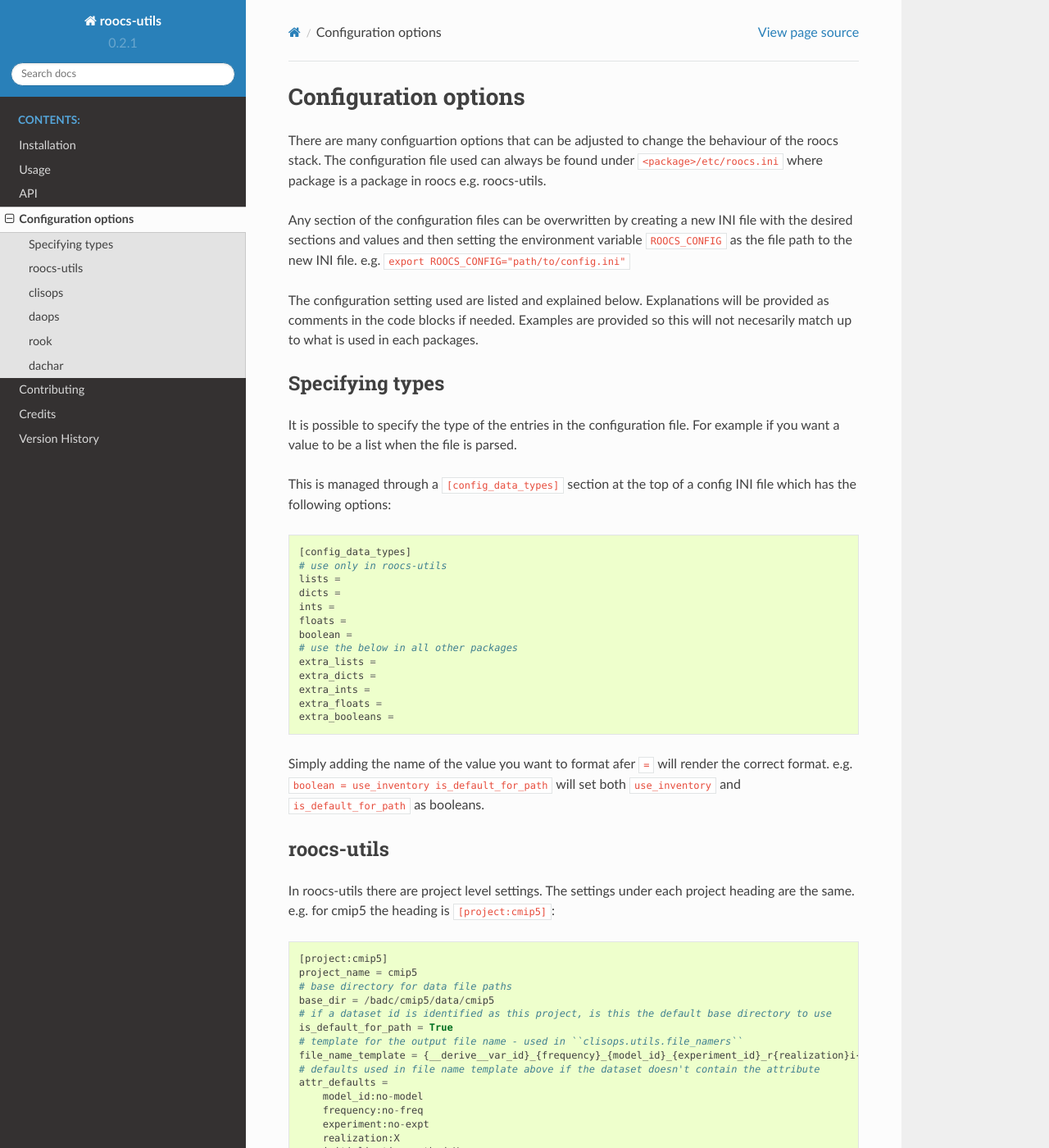
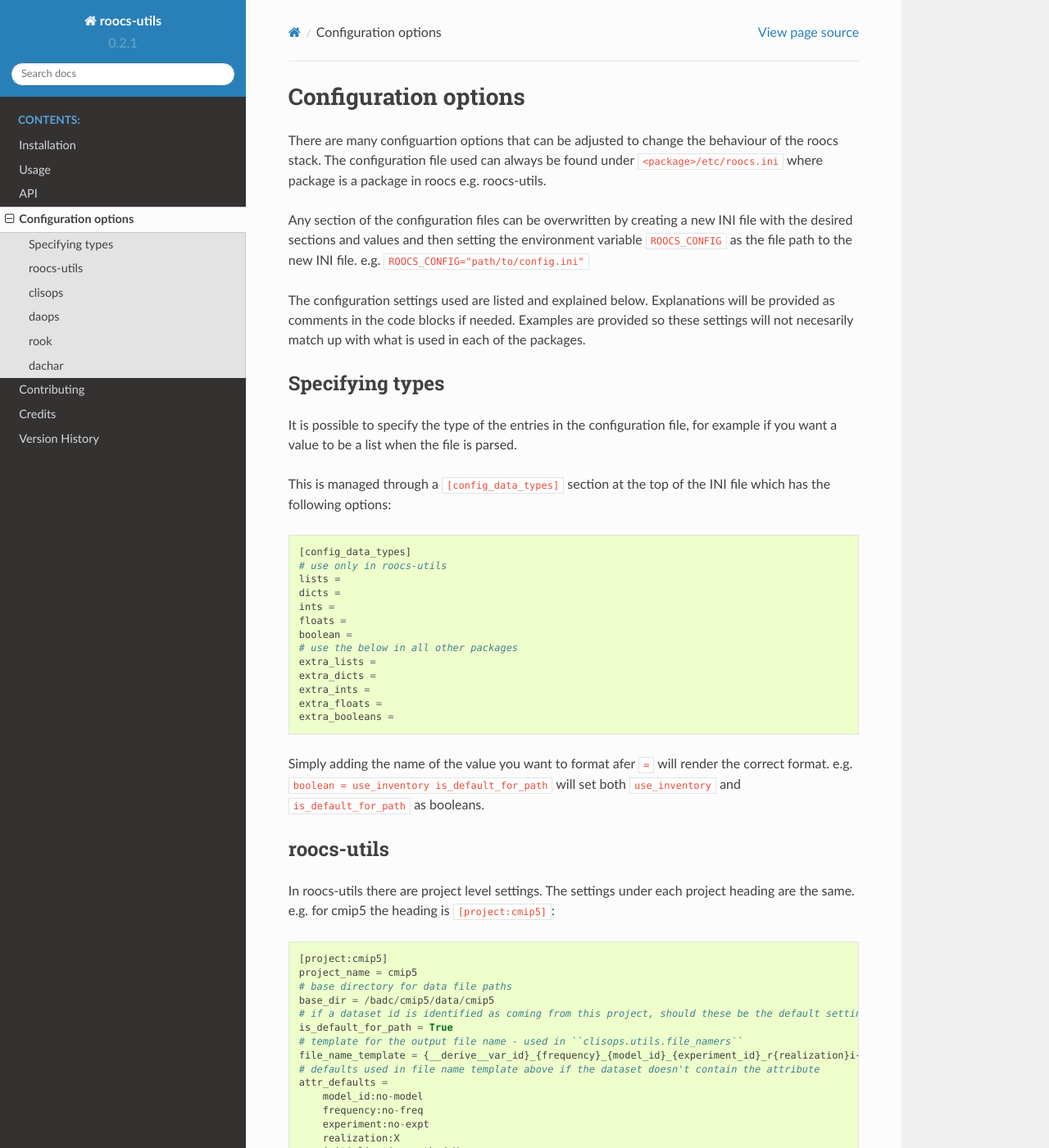
Before and after one commit to roocs/roocs-utils, a Sphinx documentation site: the page built from docs/configuration.rst, in a window 1280 px wide and 1400 px high. Shown: the whole window at 82% size. Built offline with Sphinx 7.4.7 and the Read the Docs theme 2.0.0, drawn with Linux system fonts in a browser that asks for light colours; pages that are not in the unit, such as notebooks, are missing from menus; some of the changed text lies outside the part shown.

Commit message:
fix typos

```diff
--- a/docs/configuration.rst
+++ b/docs/configuration.rst
@@ -7,17 +7,17 @@
 The configuration file used can always be found under ``<package>/etc/roocs.ini`` where package is a package in roocs e.g. roocs-utils.
 
 Any section of the configuration files can be overwritten by creating a new INI file with the desired sections and values and then setting the environment variable ``ROOCS_CONFIG`` as the file path to the new INI file.
-e.g. ``export ROOCS_CONFIG="path/to/config.ini"``
+e.g. ``ROOCS_CONFIG="path/to/config.ini"``
 
-The configuration setting used are listed and explained below. Explanations will be provided as comments in the code blocks if needed.
-Examples are provided so this will not necesarily match up to what is used in each packages.
+The configuration settings used are listed and explained below. Explanations will be provided as comments in the code blocks if needed.
+Examples are provided so these settings will not necesarily match up with what is used in each of the packages.
 
 Specifying types
 ################
 
-It is possible to specify the type of the entries in the configuration file. For example if you want a value to be a list when the file is parsed.
+It is possible to specify the type of the entries in the configuration file, for example if you want a value to be a list when the file is parsed.
 
-This is managed through a ``[config_data_types]`` section at the top of a config INI file which has the following options::
+This is managed through a ``[config_data_types]`` section at the top of the INI file which has the following options::
 
     [config_data_types]
     # use only in roocs-utils
@@ -46,7 +46,7 @@
     project_name = cmip5
     # base directory for data file paths
     base_dir = /badc/cmip5/data/cmip5
-    # if a dataset id is identified as this project, is this the default base directory to use
+    # if a dataset id is identified as coming from this project, should these be the default settings used (as opposed to usig the c3s-cmip5 settings by default)
     is_default_for_path = True
     # template for the output file name - used in ``clisops.utils.file_namers``
     file_name_template = {__derive__var_id}_{frequency}_{model_id}_{experiment_id}_r{realization}i{initialization_method}p{physics_version}{__derive__time_range}{extra}.{__derive__extension}
@@ -60,13 +60,14 @@
         physics_version:X
     # the order of facets in the file paths of datasets for this project
     facet_rule = activity product institute model experiment frequency realm mip_table ensemble_member version variable
-    # what facets will be identifed as in the project - not currently used
+    # what particular facets will be identifed as in this project - not currently used
     mappings =
         project:project_id
     # whether to use an inventory or not for this project
     use_inventory = False
 
-For projects where an inventory is used there are extra inventory related settings. These are::
+For projects where an inventory is used, there are extra settings which relate to the creation of the inventory.
+These are::
 
     inventory_version = 0.1
     # directory to store inventory and names for pickle files used in generation of inventory
@@ -194,7 +196,7 @@
     [dachar:settings]
     # elasticsearch api token that allows write access to indexes
     elastic_api_token =
-    # how many directories to join by to create the name of a new directory when outputting to a file path
+    # how many directories levels to join by to create the name of a new directory when outputting results of scans
     # see ``dachar.utils.switch_ds.get_grouped_ds_id``
     dir_grouping_level = 4
     # threshold at which an anomaly in a sample of datasets will be identified for a fix - not currently used
```
Also changed, not shown: other parts of docs/configuration.rst (+5 -4 lines).
